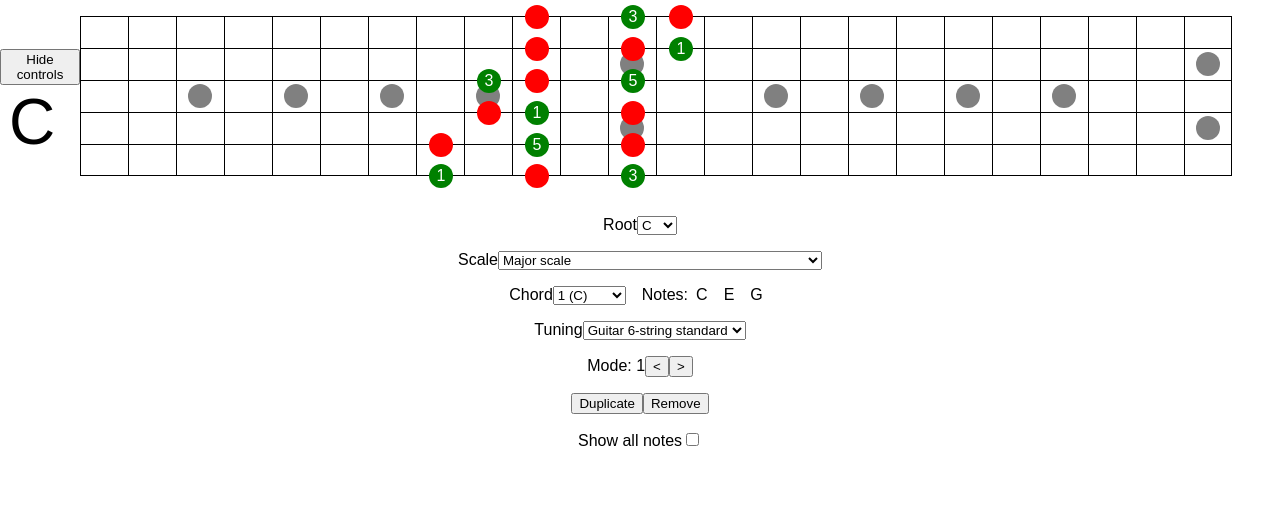
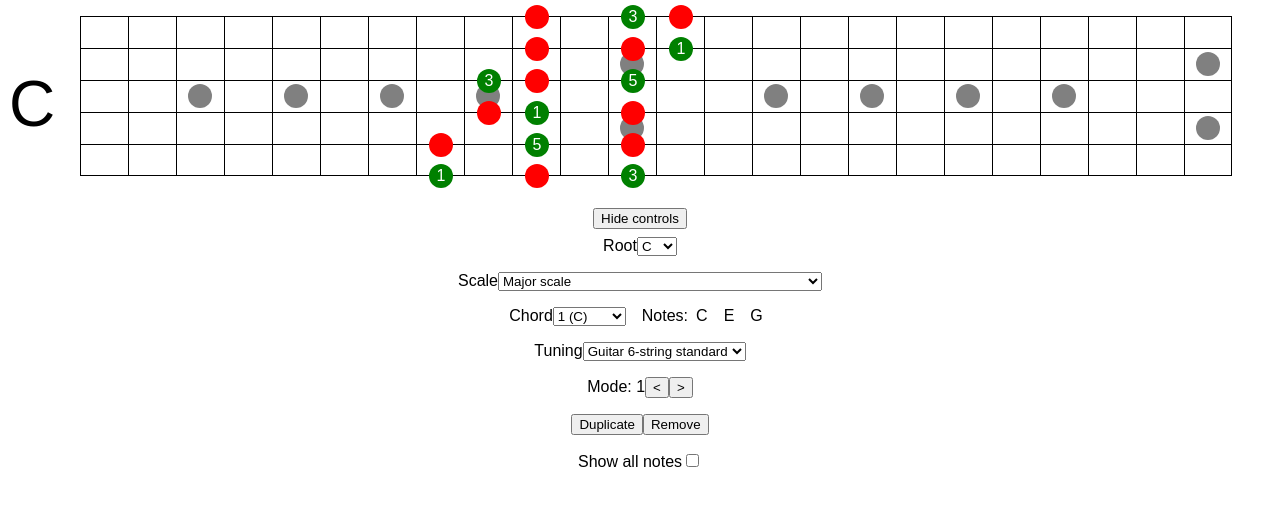
Before and after one commit to eetulatja/chord-visualizer, a React (Create React App) app: page / in a window 1280 px wide. Shown: the top 506 px of the page. Built offline with nearby package versions, Linux system fonts and the light colour scheme.

Commit message:
Moved controls toggle button below the fretboard

```diff
--- a/src/ChordViewer.js
+++ b/src/ChordViewer.js
@@ -1,4 +1,4 @@
-import React, { PureComponent } from 'react';
+import React, { PureComponent, Fragment } from 'react';
 import _ from 'lodash';
 
 import notes from './notes';
@@ -98,9 +98,6 @@ export default class ChordViewer extends PureComponent {
             <div style={styles.wrapper}>
                 <div style={styles.topRow}>
                     <div style={styles.chordNameContainer}>
-                        <button onClick={this.toggleControlsVisibility}>
-                            {this.props.controlsVisible ? 'Hide controls' : 'Show controls'}
-                        </button>
                         <div style={styles.chordName}>{getChordType(selectedChord).name}</div>
                     </div>
 
@@ -115,8 +112,13 @@ export default class ChordViewer extends PureComponent {
                     />
                 </div>
 
+                <div style={styles.controls}>
+                    <button onClick={this.toggleControlsVisibility}>
+                        {this.props.controlsVisible ? 'Hide controls' : 'Show controls'}
+                    </button>
+
                     {this.props.controlsVisible &&
-                    <div style={styles.controls}>
+                        <Fragment>
                             <label style={styles.input}>
                                 Root
 
@@ -197,8 +199,9 @@ export default class ChordViewer extends PureComponent {
                                     onChange={this.toggleShowAllNotes}
                                 />
                             </label>
+                        </Fragment>
+                    }
                 </div>
-                }
             </div>
         );
     }
```
Lines whose indentation alone changed are shown as unchanged.
